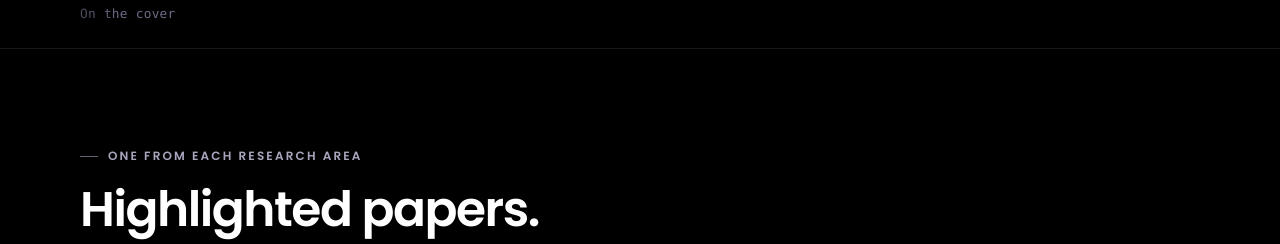
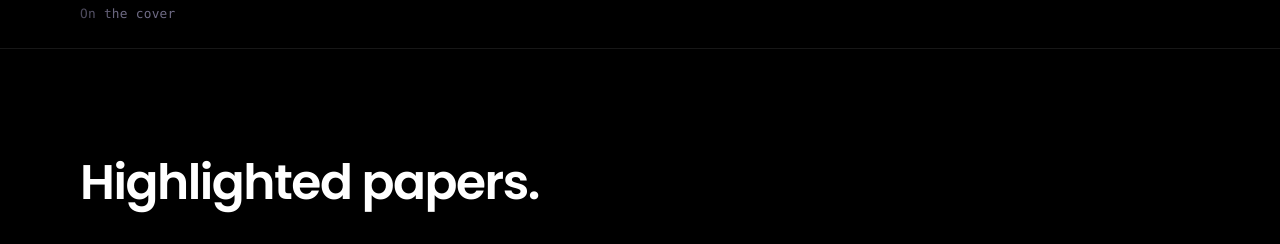
Before and after one commit to MMathisLab/mlabofai.org, a plain HTML site: page publications.html in a window 1280 px wide. Shown: the part 952-1196 px from the top of the page. Drawn offline with Linux system fonts and the light colour scheme; a script that the page names is missing.

Commit message:
Publications: drop eyebrow above Highlighted papers
Co-Authored-By: Claude Opus 5.5 <noreply@anthropic.com>
Claude-Session: https://claude.ai/code/session_01FfBwkcpQvmZZt9339MHsiz

```diff
--- a/publications.html
+++ b/publications.html
@@ -74,7 +74,6 @@
       <div class="container">
         <div class="section-head">
           <div>
-            <span class="eyebrow reveal">One from each research area</span>
             <h2 class="reveal">Highlighted papers.</h2>
           </div>
         </div>
```
